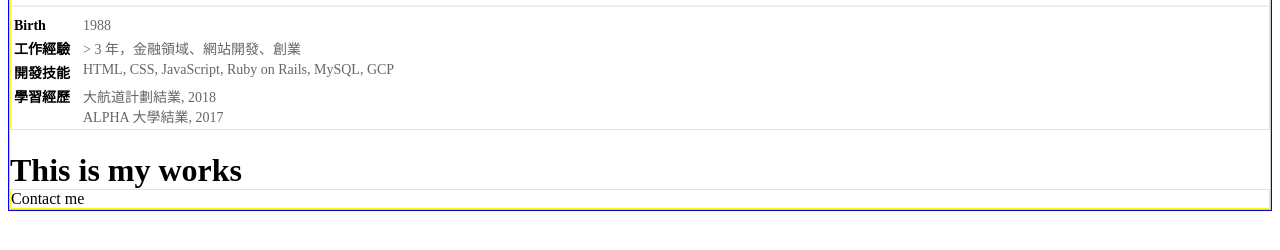
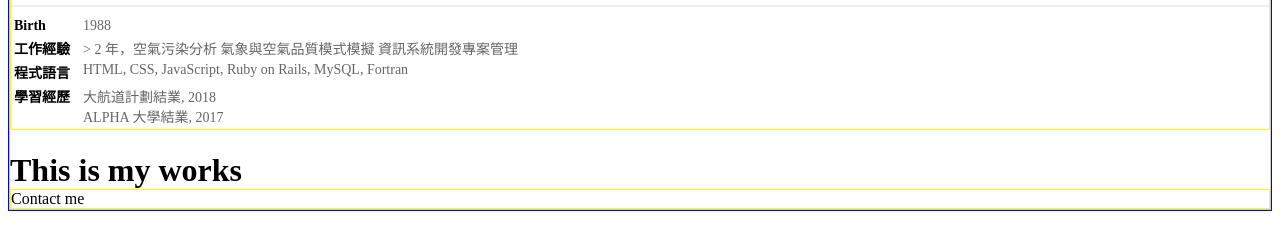
Before and after one commit to Ping4201/my-personal-website, a plain HTML site: page index.html in a window 1280 px wide. Shown: the part 170-420 px from the top of the page. Drawn offline with Linux system fonts and the light colour scheme.

Commit message:
工作經驗更新

```diff
--- a/index.html
+++ b/index.html
@@ -32,11 +32,11 @@
               </tr>
               <tr>
                 <th>工作經驗</th>
-                <td>> 3 年，金融領域、網站開發、創業</td>
+                <td>> 2 年，空氣污染分析 氣象與空氣品質模式模擬 資訊系統開發專案管理</td>
               </tr>
               <tr>
-                <th>開發技能</th>
-                <td>HTML, CSS, JavaScript, Ruby on Rails, MySQL, GCP</td>
+                <th>程式語言</th>
+                <td>HTML, CSS, JavaScript, Ruby on Rails, MySQL, Fortran</td>
               </tr>
               <tr>
                 <th>學習經歷</th>
```
